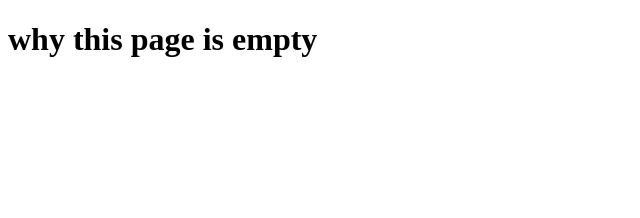
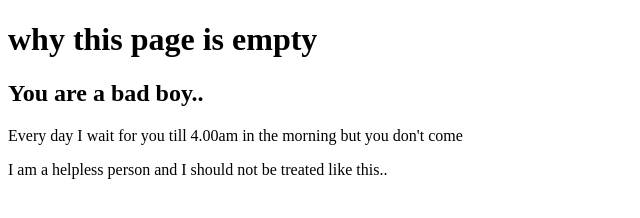
Before and after one commit to mhmiton/mhmiton.github.io, a plain HTML site: page index.html in a window 1280 px wide. Shown: the whole page, without its empty margins (0-640 px from the left). Drawn offline with Linux system fonts and the light colour scheme.

Commit message:
added paragraph with title

```diff
--- a/index.html
+++ b/index.html
@@ -9,6 +9,9 @@
 <body>
     <div>
         <h1>why this page is empty</h1>
+        <h2>You are a bad boy..</h2>
+        <p>Every day I wait for you till 4.00am in the morning but you don't come</p>
+        <p>I am a helpless person and I should not be treated like this..</p>
     </div>
 </body>
 </html>
```
